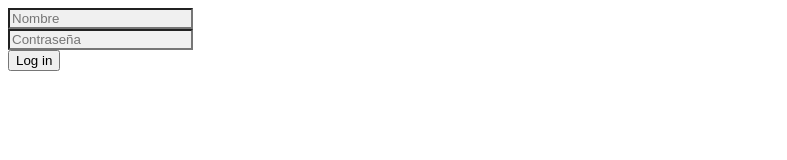
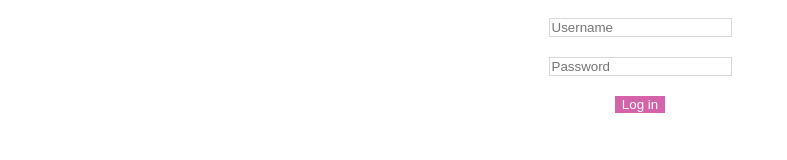
Before and after one commit to spastorsegura/tarea_tecsup, a plain HTML site: page Reto2/login.html in a window 1280 px wide. Shown: the whole page, without its empty margins (0-787 px from the left). Drawn offline with Linux system fonts and the light colour scheme.

Commit message:
reto 2, opcion 1

```diff
--- a/Reto2/estilos.css
+++ b/Reto2/estilos.css
@@ -1,3 +1,20 @@
 form input{
-    background: rgb(240, 240, 240);
+border: 1px solid rgb(216, 216, 216);
+margin: 10px;
 }
+
+form input:focus{
+    background-color: greenyellow;
+}
+
+button{
+    background-color:#d463a9;
+    color: white;
+    border: none;
+    width: 50px;
+    margin-top: 10px;
+}
+
+main{
+    text-align: center;
+}
--- a/Reto2/login.html
+++ b/Reto2/login.html
@@ -9,8 +9,8 @@
 <body>
     <main>
         <form action="">
-            <input type="username" placeholder="Nombre"><br>
-            <input type="password" placeholder="Contraseña"><br>
+            <input type="email" placeholder="Username" required><br>
+            <input type="password" minlength="8" maxlength="30" placeholder="Password" required><br>
             <button>Log in</button>
         </form>
     </main>
```
